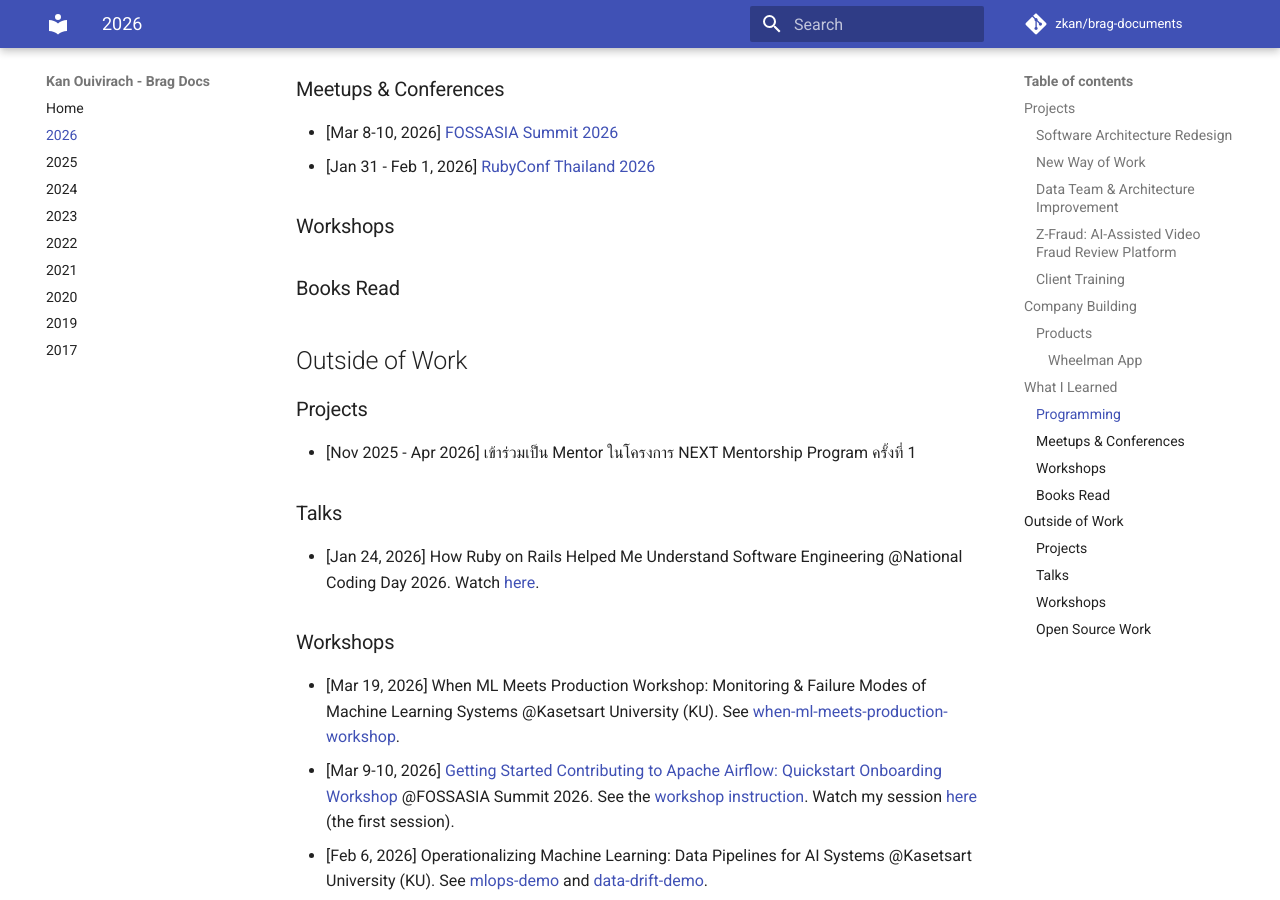
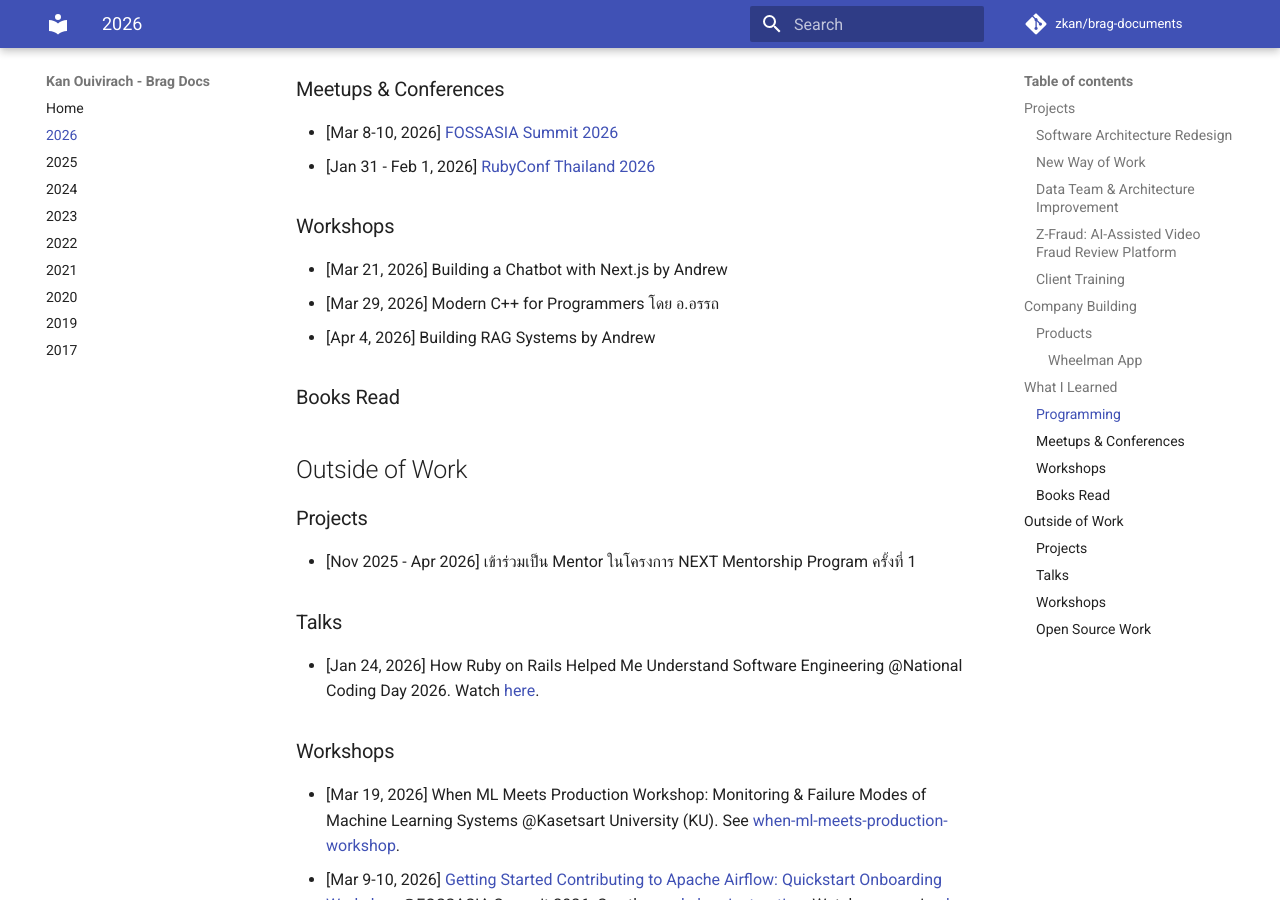
Before and after one commit to zkan/brag-documents, an MkDocs documentation site: the page built from docs/2026.md, in a window 1280 px wide and 900 px high, scrolled down 1705 px. Built offline with MkDocs 1.6.1 and Material for MkDocs 9.7.7, drawn with Linux system fonts in a browser that asks for light colours; comment, search, counter and statistics services are not loaded.

Commit message:
Add workshops I attended

```diff
--- a/docs/2026.md
+++ b/docs/2026.md
@@ -68,6 +68,10 @@
 
 ### Workshops
 
+* [Mar 21, 2026] Building a Chatbot with Next.js by Andrew
+* [Mar 29, 2026] Modern C++ for Programmers โดย อ.อรรถ
+* [Apr 4, 2026] Building RAG Systems by Andrew
+
 ### Books Read
 
 ## Outside of Work
```
